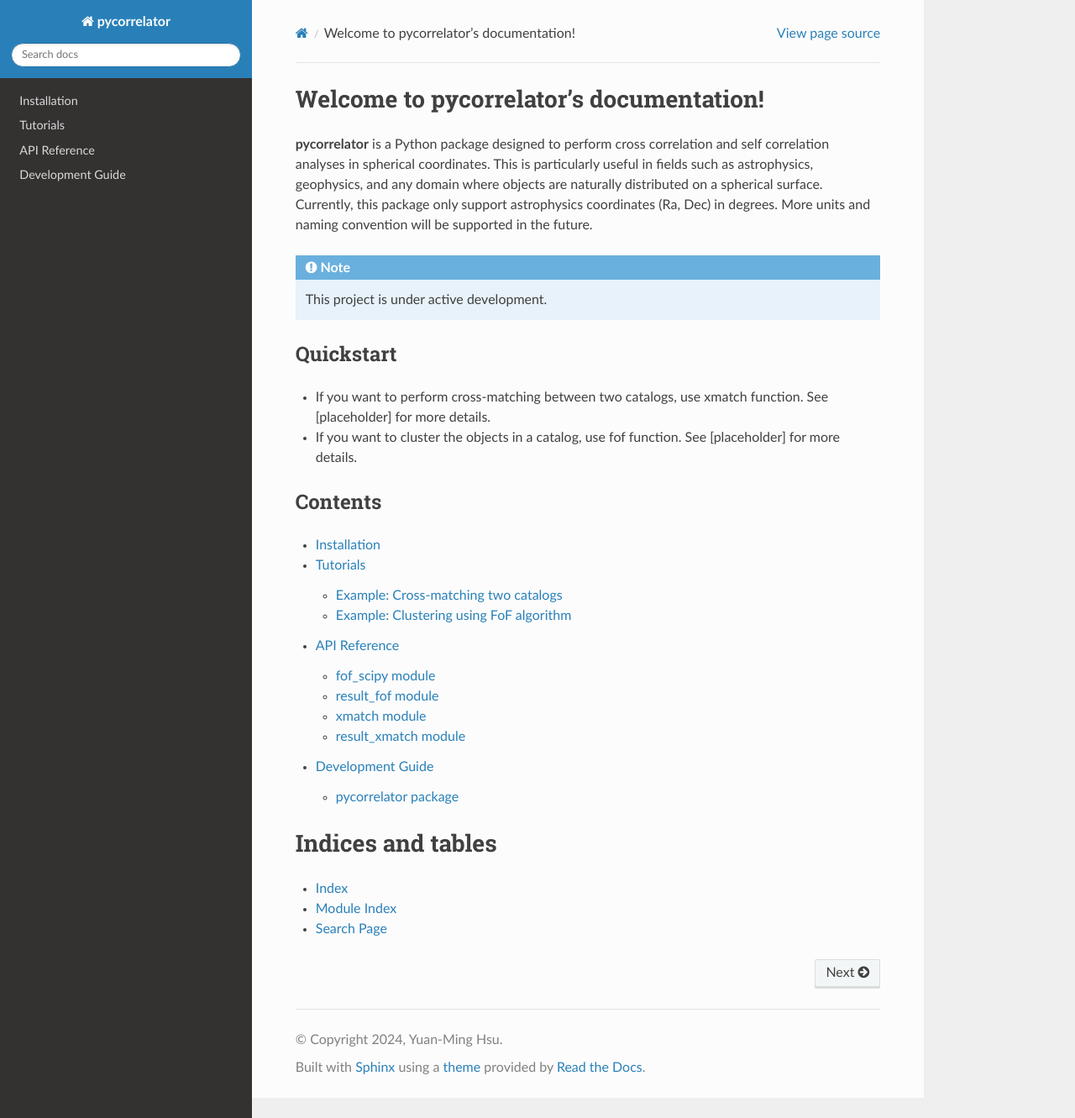
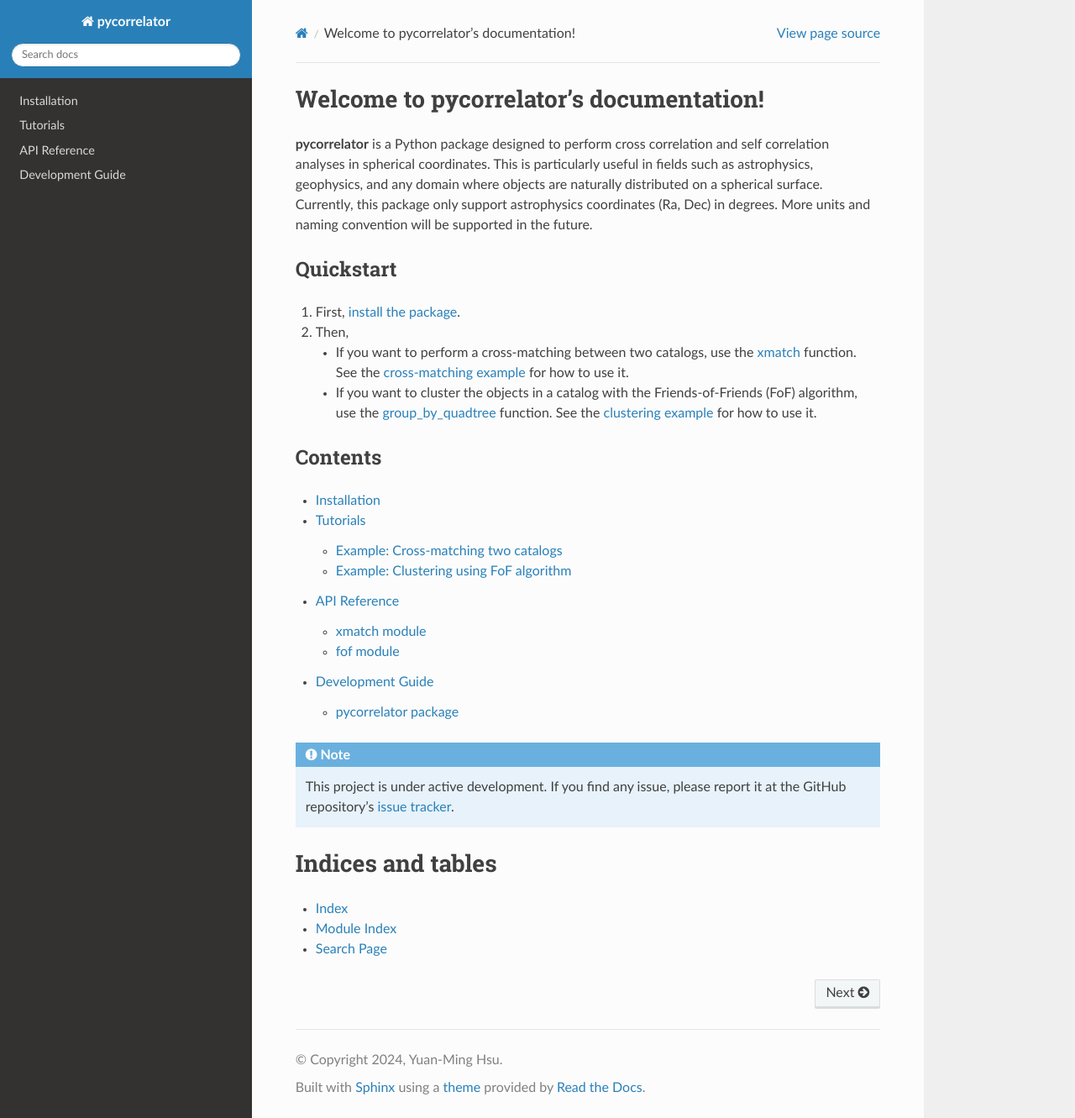
Before and after one commit to technic960183/pycorrelator, a Sphinx documentation site: the page built from docs/source/index.rst, in a window 1280 px wide and 1331 px high. Shown: the whole window at 84% size. Built offline with Sphinx 7.4.7 and the Read the Docs theme 2.0.0, drawn with Linux system fonts in a browser that asks for light colours.

Commit message:
Finish the home page.

```diff
--- a/docs/source/dev/index.rst
+++ b/docs/source/dev/index.rst
@@ -5,6 +5,10 @@ Here you will find information on how to contribute to the project.
 If you are looking for information on how to use the project,
 please refer to the `API Reference <../ref/index.html>`_ or the `Tutorials <../tutorial/index.html>`_ for a quick start.
 
+.. note::
+
+   This section is not complete yet.
+
 .. toctree::
    :maxdepth: 2
 
--- a/docs/source/index.rst
+++ b/docs/source/index.rst
@@ -10,16 +10,17 @@ Welcome to pycorrelator's documentation!
 This is particularly useful in fields such as astrophysics, geophysics, and any domain where objects are naturally distributed on a spherical surface.
 Currently, this package only support astrophysics coordinates (Ra, Dec) in degrees. More units and naming convention will be supported in the future.
 
-.. note::
-
-   This project is under active development.
-
 
 Quickstart
 ----------
 
-- If you want to perform cross-matching between two catalogs, use xmatch function. See [placeholder] for more details.
-- If you want to cluster the objects in a catalog, use fof function. See [placeholder] for more details.
+1. First, :doc:`install the package <install>`.
+2. Then,
+
+   - If you want to perform a cross-matching between two catalogs, use the :ref:`xmatch <xmatch-ref>` function.
+     See the :doc:`cross-matching example <tutorial/xmatch>` for how to use it.
+   - If you want to cluster the objects in a catalog with the Friends-of-Friends (FoF) algorithm, use
+     the :ref:`group_by_quadtree <fof-ref>` function. See the :doc:`clustering example <tutorial/fof>` for how to use it.
 
 
 Contents
@@ -33,6 +34,10 @@ Contents
    ref/index
    dev/index
 
+.. note::
+
+   This project is under active development. If you find any issue, please report it at
+   the GitHub repository's `issue tracker <https://github.com/technic960183/pycorrelator/issues>`_.
 
 Indices and tables
 ==================
--- a/pycorrelator/__init__.py
+++ b/pycorrelator/__init__.py
@@ -4,6 +4,9 @@ from .disjoint_set import DisjointSet
 from .fof_scipy import group_by_quadtree
 from .fof_other_methods import group_by_disjoint_set, group_by_DFS
 from .quadtree import QuadTree, DataQuadTree
+from .result_fof import FoFResult
 from .result_xmatch import XMatchResult
 from .utilities_spherical import *
 from .xmatch import xmatch
+
+__all__ = ['group_by_quadtree', 'xmatch']
```
Also changed, not shown: docs/source/ref/index.rst (+10 -22 lines).
